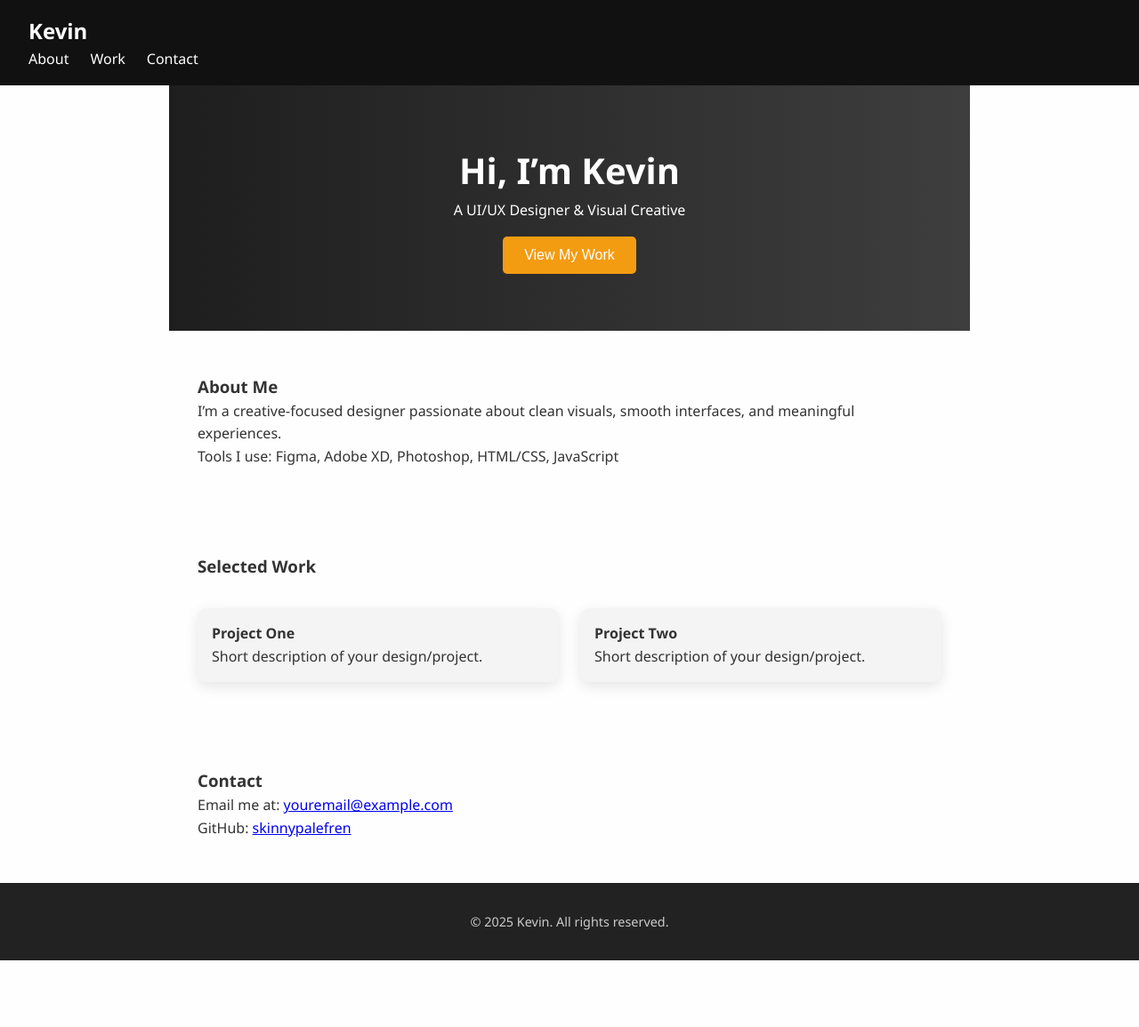
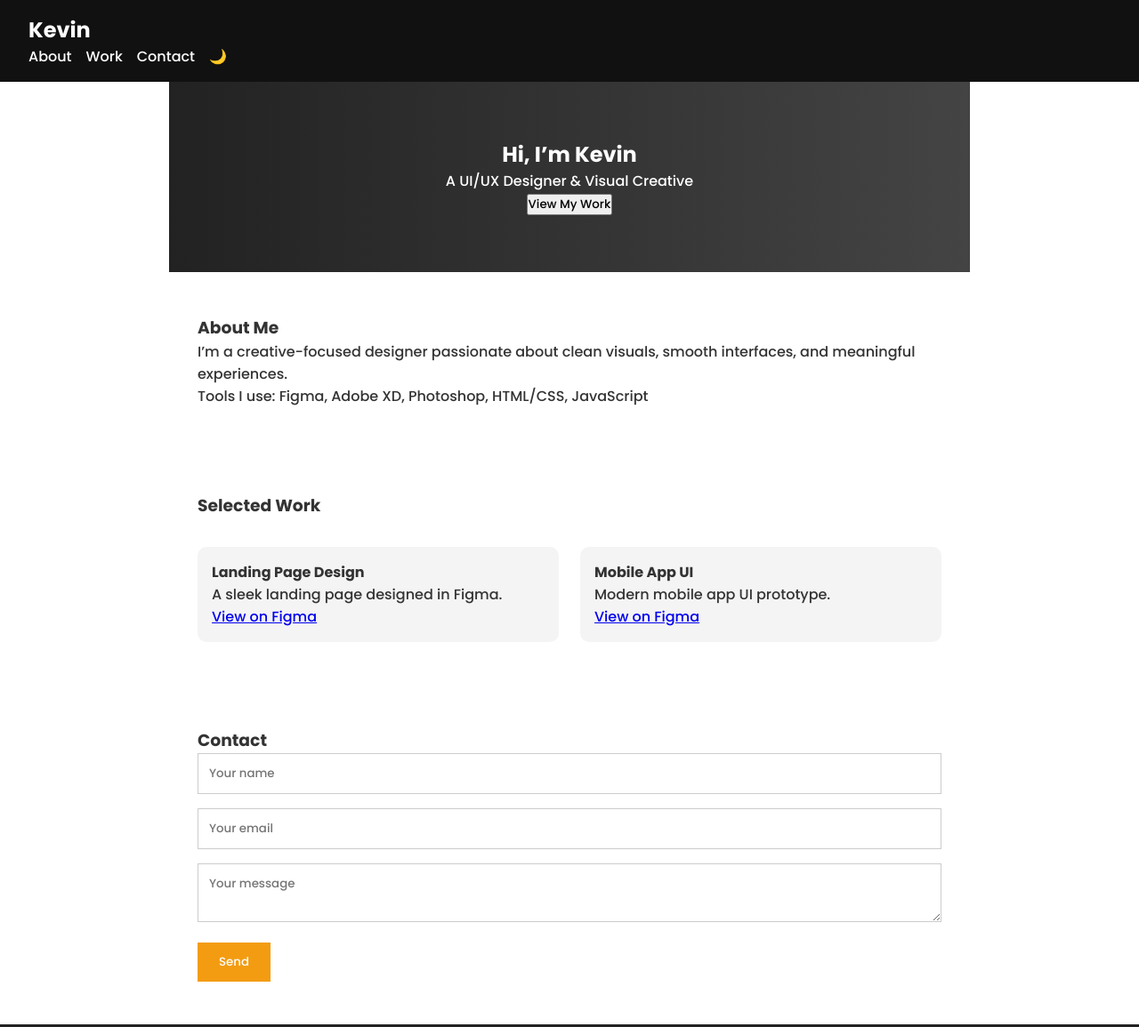
Before and after one commit to skinnypalefren/kevinportfolio, a plain HTML site: page index.html in a window 1280 px wide. Shown: the top 1155 px of the page at 89% size. Before the commit the page ends 1080 px from the top, so only its background shows below. Drawn offline with Linux system fonts and the light colour scheme.

Commit message:
Add files via upload

```diff
--- a/index.html
+++ b/index.html
@@ -5,6 +5,9 @@
   <meta name="viewport" content="width=device-width, initial-scale=1.0" />
   <title>Kevin — UI/UX Designer</title>
   <link rel="stylesheet" href="style.css" />
+  <link rel="preconnect" href="https://fonts.googleapis.com">
+  <link rel="preconnect" href="https://fonts.gstatic.com" crossorigin>
+  <link href="https://fonts.googleapis.com/css2?family=Poppins:wght@300;500;700&display=swap" rel="stylesheet">
 </head>
 <body>
   <header>
@@ -14,6 +17,7 @@
         <li><a href="#about">About</a></li>
         <li><a href="#work">Work</a></li>
         <li><a href="#contact">Contact</a></li>
+        <li><button id="theme-toggle">🌙</button></li>
       </ul>
     </nav>
   </header>
@@ -24,36 +28,59 @@
     <button onclick="scrollToSection('work')">View My Work</button>
   </section>
 
-  <section id="about" class="about">
+  <section id="about" class="about reveal">
     <h3>About Me</h3>
     <p>I’m a creative-focused designer passionate about clean visuals, smooth interfaces, and meaningful experiences.</p>
     <p>Tools I use: Figma, Adobe XD, Photoshop, HTML/CSS, JavaScript</p>
   </section>
 
-  <section id="work" class="work">
+  <section id="work" class="work reveal">
     <h3>Selected Work</h3>
     <div class="projects">
-      <div class="card">
-        <h4>Project One</h4>
-        <p>Short description of your design/project.</p>
+      <div class="card" onclick="openModal('modal1')">
+        <h4>Landing Page Design</h4>
+        <p>A sleek landing page designed in Figma.</p>
+        <a href="https://www.figma.com/file/yourfigmalink1" target="_blank">View on Figma</a>
       </div>
-      <div class="card">
-        <h4>Project Two</h4>
-        <p>Short description of your design/project.</p>
+      <div class="card" onclick="openModal('modal2')">
+        <h4>Mobile App UI</h4>
+        <p>Modern mobile app UI prototype.</p>
+        <a href="https://www.figma.com/file/yourfigmalink2" target="_blank">View on Figma</a>
       </div>
     </div>
   </section>
 
-  <section id="contact" class="contact">
+  <section id="contact" class="contact reveal">
     <h3>Contact</h3>
-    <p>Email me at: <a href="mailto:youremail@example.com">youremail@example.com</a></p>
-    <p>GitHub: <a href="https://github.com/skinnypalefren">skinnypalefren</a></p>
+    <form action="https://formspree.io/f/yourformid" method="POST">
+      <input type="text" name="name" placeholder="Your name" required>
+      <input type="email" name="_replyto" placeholder="Your email" required>
+      <textarea name="message" placeholder="Your message" required></textarea>
+      <button type="submit">Send</button>
+    </form>
   </section>
 
   <footer>
     <p>&copy; 2025 Kevin. All rights reserved.</p>
   </footer>
 
+  <!-- Modals -->
+  <div id="modal1" class="modal">
+    <div class="modal-content">
+      <span class="close" onclick="closeModal('modal1')">&times;</span>
+      <h2>Landing Page Design</h2>
+      <p>View this project on <a href="https://www.figma.com/file/yourfigmalink1" target="_blank">Figma</a>.</p>
+    </div>
+  </div>
+
+  <div id="modal2" class="modal">
+    <div class="modal-content">
+      <span class="close" onclick="closeModal('modal2')">&times;</span>
+      <h2>Mobile App UI</h2>
+      <p>View this project on <a href="https://www.figma.com/file/yourfigmalink2" target="_blank">Figma</a>.</p>
+    </div>
+  </div>
+
   <script src="script.js"></script>
 </body>
 </html>
--- a/script.js
+++ b/script.js
@@ -1,3 +1,37 @@
 function scrollToSection(id) {
   document.getElementById(id).scrollIntoView({ behavior: 'smooth' });
 }
+
+// Dark mode toggle
+document.getElementById('theme-toggle').addEventListener('click', function () {
+  document.body.classList.toggle('dark');
+});
+
+// Modal logic
+function openModal(id) {
+  document.getElementById(id).style.display = 'block';
+}
+
+function closeModal(id) {
+  document.getElementById(id).style.display = 'none';
+}
+
+// Scroll reveal
+const reveals = document.querySelectorAll('.reveal');
+window.addEventListener('scroll', () => {
+  for (let el of reveals) {
+    const top = el.getBoundingClientRect().top;
+    if (top < window.innerHeight - 100) {
+      el.style.opacity = 1;
+      el.style.transform = 'translateY(0)';
+    }
+  }
+});
+
+document.addEventListener("DOMContentLoaded", () => {
+  for (let el of reveals) {
+    el.style.opacity = 0;
+    el.style.transform = 'translateY(50px)';
+    el.style.transition = 'all 0.6s ease';
+  }
+});
--- a/style.css
+++ b/style.css
@@ -2,14 +2,24 @@
   margin: 0;
   padding: 0;
   box-sizing: border-box;
+  font-family: 'Poppins', sans-serif;
 }
 
 body {
-  font-family: 'Segoe UI', sans-serif;
-  line-height: 1.6;
-  background: #fefefe;
-  color: #333;
-  scroll-behavior: smooth;
+  background: var(--bg-color);
+  color: var(--text-color);
+  transition: background 0.3s, color 0.3s;
+}
+
+:root {
+  --bg-color: #ffffff;
+  --text-color: #333333;
+  --accent-color: #f39c12;
+}
+
+body.dark {
+  --bg-color: #1e1e1e;
+  --text-color: #f4f4f4;
 }
 
 header {
@@ -21,52 +31,27 @@ header {
   align-items: center;
 }
 
-.logo {
-  font-size: 1.5rem;
-  font-weight: bold;
-}
-
 nav ul {
   list-style: none;
   display: flex;
-  gap: 1.5rem;
+  gap: 1rem;
+  align-items: center;
 }
 
-nav ul li a {
-  color: #fff;
+nav ul li a, nav ul li button {
+  color: white;
   text-decoration: none;
-  transition: color 0.3s;
-}
-
-nav ul li a:hover {
-  color: #f39c12;
+  background: none;
+  border: none;
+  cursor: pointer;
+  font-size: 1rem;
 }
 
 .hero {
   text-align: center;
   padding: 4rem 2rem;
-  background: linear-gradient(to right, #1e1e1e, #3e3e3e);
-  color: #fff;
-}
-
-.hero h2 {
-  font-size: 2.5rem;
-}
-
-.hero button {
-  margin-top: 1rem;
-  padding: 0.75rem 1.5rem;
-  border: none;
-  background: #f39c12;
-  color: #fff;
-  cursor: pointer;
-  font-size: 1rem;
-  border-radius: 5px;
-  transition: background 0.3s;
-}
-
-.hero button:hover {
-  background: #e67e22;
+  background: linear-gradient(to right, #222, #444);
+  color: white;
 }
 
 section {
@@ -86,7 +71,27 @@ section {
   background: #f4f4f4;
   padding: 1rem;
   border-radius: 10px;
-  box-shadow: 0 5px 15px rgba(0,0,0,0.1);
+  cursor: pointer;
+  transition: transform 0.2s;
+}
+
+.card:hover {
+  transform: scale(1.02);
+}
+
+form input, form textarea {
+  width: 100%;
+  padding: 0.75rem;
+  margin-bottom: 1rem;
+  border: 1px solid #ccc;
+}
+
+form button {
+  padding: 0.75rem 1.5rem;
+  background: var(--accent-color);
+  color: #fff;
+  border: none;
+  cursor: pointer;
 }
 
 footer {
@@ -94,5 +99,29 @@ footer {
   padding: 2rem;
   background: #222;
   color: #ccc;
-  font-size: 0.9rem;
 }
+
+/* Modal styles */
+.modal {
+  display: none;
+  position: fixed;
+  z-index: 100;
+  left: 0; top: 0;
+  width: 100%; height: 100%;
+  background-color: rgba(0,0,0,0.6);
+}
+
+.modal-content {
+  background-color: #fff;
+  margin: 10% auto;
+  padding: 2rem;
+  width: 80%;
+  max-width: 500px;
+  border-radius: 10px;
+}
+
+.close {
+  float: right;
+  font-size: 1.5rem;
+  cursor: pointer;
+}
```
